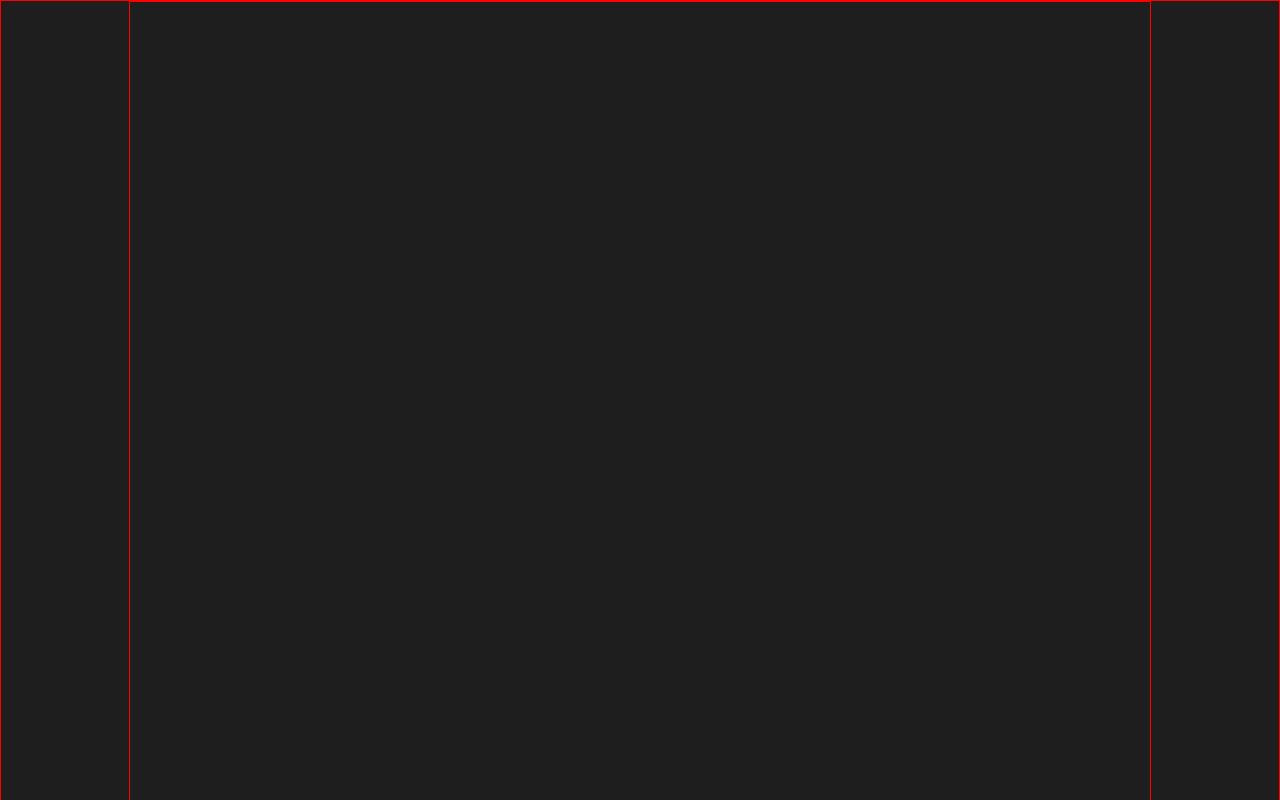
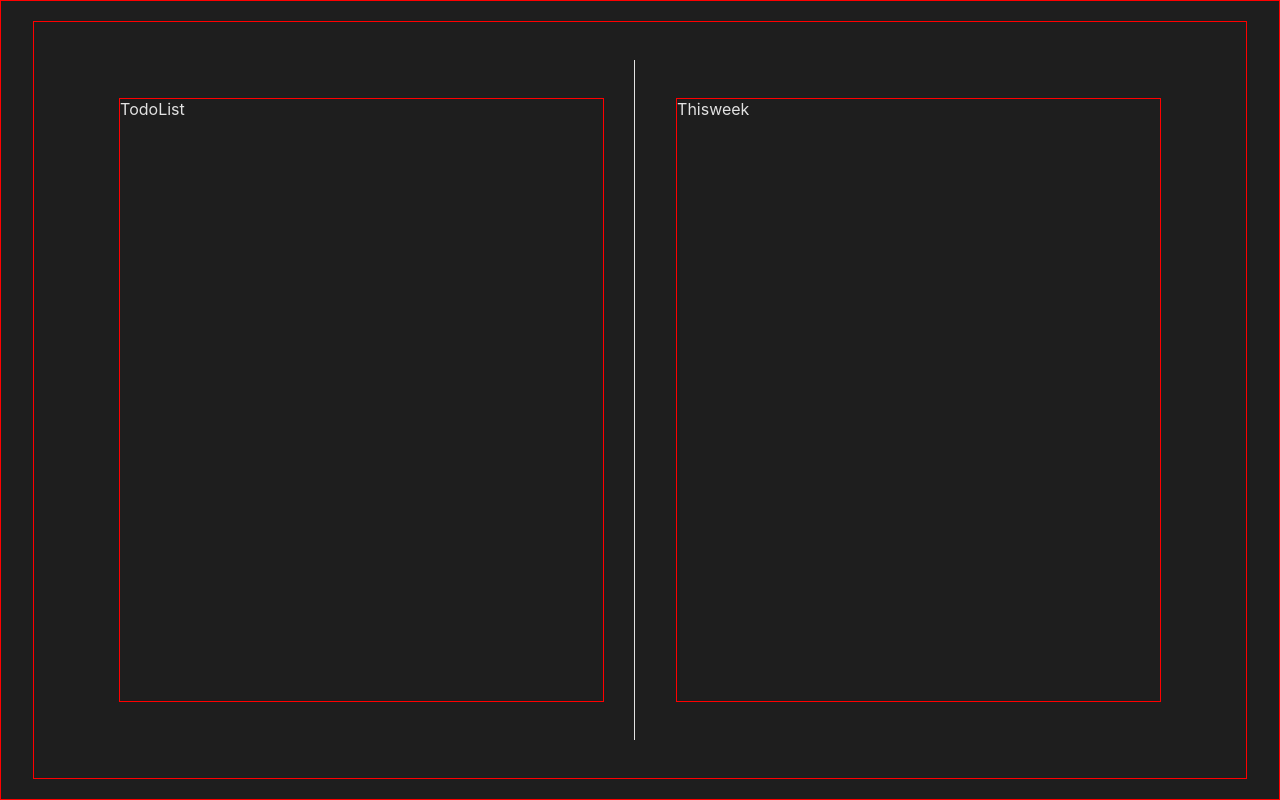
Before and after one commit to Jihun1215/TsTodoList, a React (Create React App) app: page / in a window 1280 px wide. Shown: the top 800 px of the page. Built offline with nearby package versions, Linux system fonts and the light colour scheme.

Commit message:
Feat: 웹뷰 일때 섹션 구분

```diff
--- a/src/App.tsx
+++ b/src/App.tsx
@@ -6,6 +6,7 @@
 import { GlobalStyle } from './styles/Globalstyle';
 import { useRecoilState } from 'recoil';
 import {DarkModeToggleState} from "./atoms"
+import Layout from './layout/Layout';
 
 function App() {
 
@@ -17,36 +18,10 @@
     <ThemeProvider theme={theme}>
       <Reset />
       <GlobalStyle />
-      <Continer>
-        <HomeContainer>
-
-        </HomeContainer>
-      </Continer>
-
+        <Layout children={undefined}/>
       </ThemeProvider>
     </>
   );
 }
 
 export default App;
-
-
-const Continer = styled.div`
-  width: 100%;
-  ${props => props.theme.FlexRow};
-  ${props => props.theme.FlexCenter};
-  background-color: ${props => props.theme.bgColor};
-  color: ${props => props.theme.color};
-  border: 1px solid red;
-
-`;
-
-
-const HomeContainer = styled.div`
-  width: 80%;
-  height: 4000px;
-  ${props => props.theme.FlexCol};
-  gap: 100px 0;
-  border: 1px solid red;
-
-`;
--- a/src/Layout/Layout.tsx
+++ b/src/Layout/Layout.tsx
@@ -1,4 +1,7 @@
-import React, {ReactNode } from "react";
+import React, { ReactNode } from "react";
+import  styled  from "styled-components/";
+import Home from "../pages/Home";
+
 
 interface GlobalLayoutProps {
     children: ReactNode;
@@ -6,10 +9,33 @@
 
 const Layout = ({ children }: GlobalLayoutProps) => {
   return (
-    <>
-      { children }
-    </>
+      <Continer>
+        <HomeContainer>
+            <Home/>
+          { children }
+        </HomeContainer>
+      </Continer>
   )
 }
 
 export default Layout
+
+const Continer = styled.div`
+  width: 100%;
+  height: 100vh;
+  ${props => props.theme.FlexRow};
+  ${props => props.theme.FlexCenter};
+  background-color: ${props => props.theme.bgColor};
+  color: ${props => props.theme.color};
+  border: 1px solid red;
+
+`;
+
+
+const HomeContainer = styled.div`
+  width: 95%;
+  height: 95%;
+  ${props => props.theme.FlexCol};
+  gap: 100px 0;
+  border: 1px solid red;
+`;
--- /dev/null
+++ b/src/components/Thisweek.tsx
@@ -0,0 +1,16 @@
+import React from 'react'
+import { styled } from 'styled-components'
+
+const Thisweek = () => {
+  return (
+    <ThisWeekContiner>Thisweek</ThisWeekContiner>
+  )
+}
+
+export default Thisweek
+
+const ThisWeekContiner = styled.div`
+     width: 40%;
+    height: 80%;
+    border: 1px solid red;
+`;
--- /dev/null
+++ b/src/components/TodoList.tsx
@@ -0,0 +1,16 @@
+import React from 'react'
+import { styled } from 'styled-components'
+
+const TodoList = () => {
+  return (
+    <TodolistContiner>TodoList</TodolistContiner>
+  )
+}
+
+export default TodoList
+
+const TodolistContiner= styled.div`
+    width: 40%;
+    height: 80%;
+    border: 1px solid red;
+`;
--- /dev/null
+++ b/src/pages/Home.tsx
@@ -0,0 +1,105 @@
+import React from 'react'
+import { styled } from 'styled-components'
+import TodoList from '../components/TodoList'
+import Thisweek from '../components/Thisweek'
+
+
+
+const Home = () => {
+  return (
+    <>
+    <WebViewContainer>
+      <TodoList/>
+      <WebViewLine/>
+      <Thisweek/>
+    </WebViewContainer>
+    <MobileViewContainer>모바일뷰</MobileViewContainer>
+    </>
+  )
+}
+
+export default Home
+
+const WebViewContainer = styled.div`
+    ${props => props.theme.WH100};
+    ${props => props.theme.FlexRow};
+    ${props => props.theme.FlexCenter};
+    gap: 0px 30px;
+    @media screen and (max-width: 650px) {
+    display: none;
+  }
+`;
+
+const WebViewLine = styled.div`
+  width: 1%;
+  height: 90%;
+  border-left: 1px solid ${props => props.theme.color};
+`;
+
+
+
+
+const MobileViewContainer = styled.div`
+  display: none;
+  ${props => props.theme.WH100};
+  @media screen and (max-width: 650px) {
+    display: block;
+    ${props => props.theme.FlexRow};
+
+    padding: 1rem;
+    /* width: 26.25rem;
+  height: 90vh; */
+   border: 1px solid blue;
+  }
+
+`;
+
+
+// import React from 'react'
+// import { styled } from 'styled-components'
+// import TodoList from '../components/TodoList'
+// import Thisweek from '../components/Thisweek'
+
+// const Home = () => {
+//   return (
+//     <>
+//     <WebViewContainer>웹뷰
+//       <TodoList/>
+//       {/* <WebViewLine/> */}
+//       <Thisweek/>
+//     </WebViewContainer>
+//     <MobileViewContainer>모바일뷰</MobileViewContainer>
+//     </>
+//   )
+// }
+
+// export default Home
+
+// const WebViewContainer = styled.div`
+//     ${props => props.theme.WH100};
+//     border: 1px solid blue;
+//     @media screen and (max-width: 420px) {
+//     display: none;
+//   }
+// `;
+
+// const WebViewLine = styled.div`
+//   width: 5%;
+//   height: 100%;
+//   /* border-left: 1px solid ${props => props.theme.color}; */
+// `;
+
+// const MobileViewContainer = styled.div`
+//   display: none;
+//   @media screen and (max-width: 420px) {
+//     display: block;
+//     ${props => props.theme.FlexRow};
+//     width: 100%;
+//     height: 40.625rem;
+//     padding: 1rem;
+//     /* width: 26.25rem;
+//   height: 90vh; */
+//    border: 1px solid blue;
+//   }
+
+// `;
```
Also changed, not shown: src/element/Button.tsx (added, +9 -0 lines), src/element/Input.tsx (added, +9 -0 lines).
